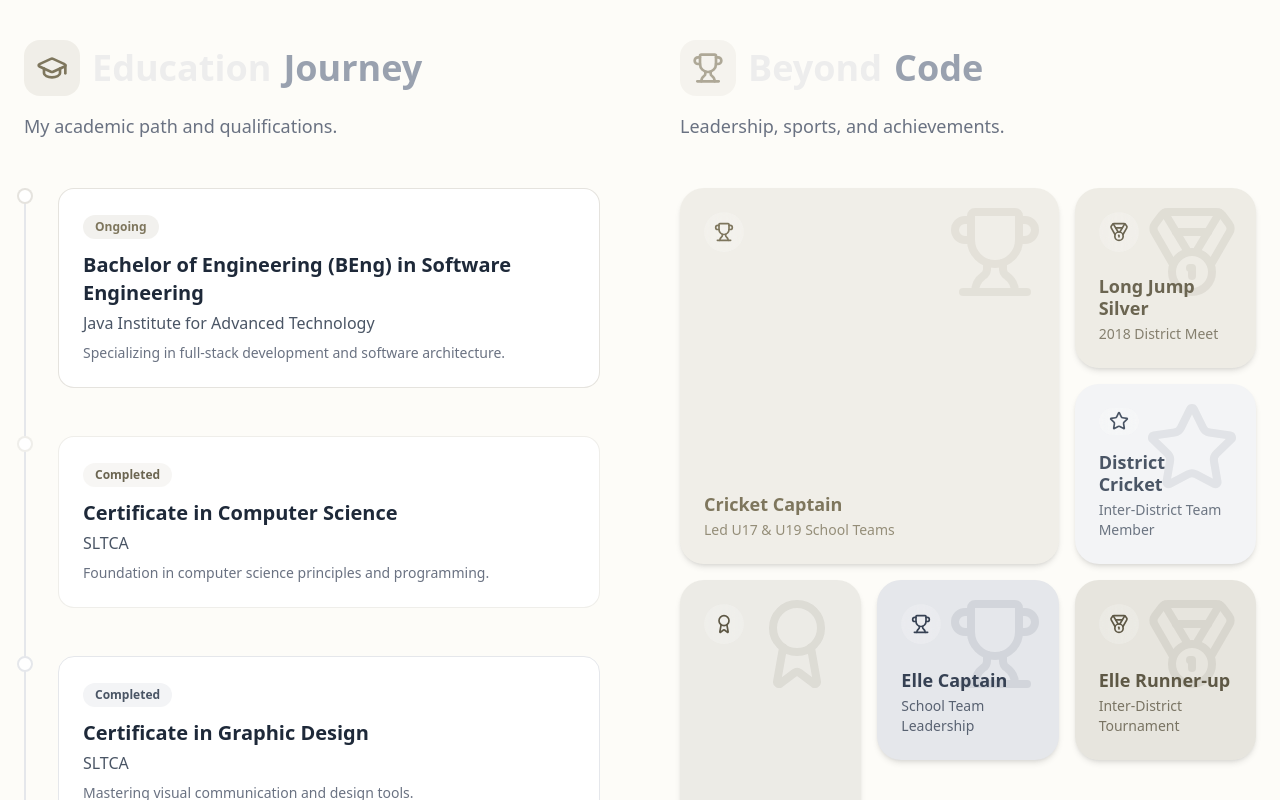
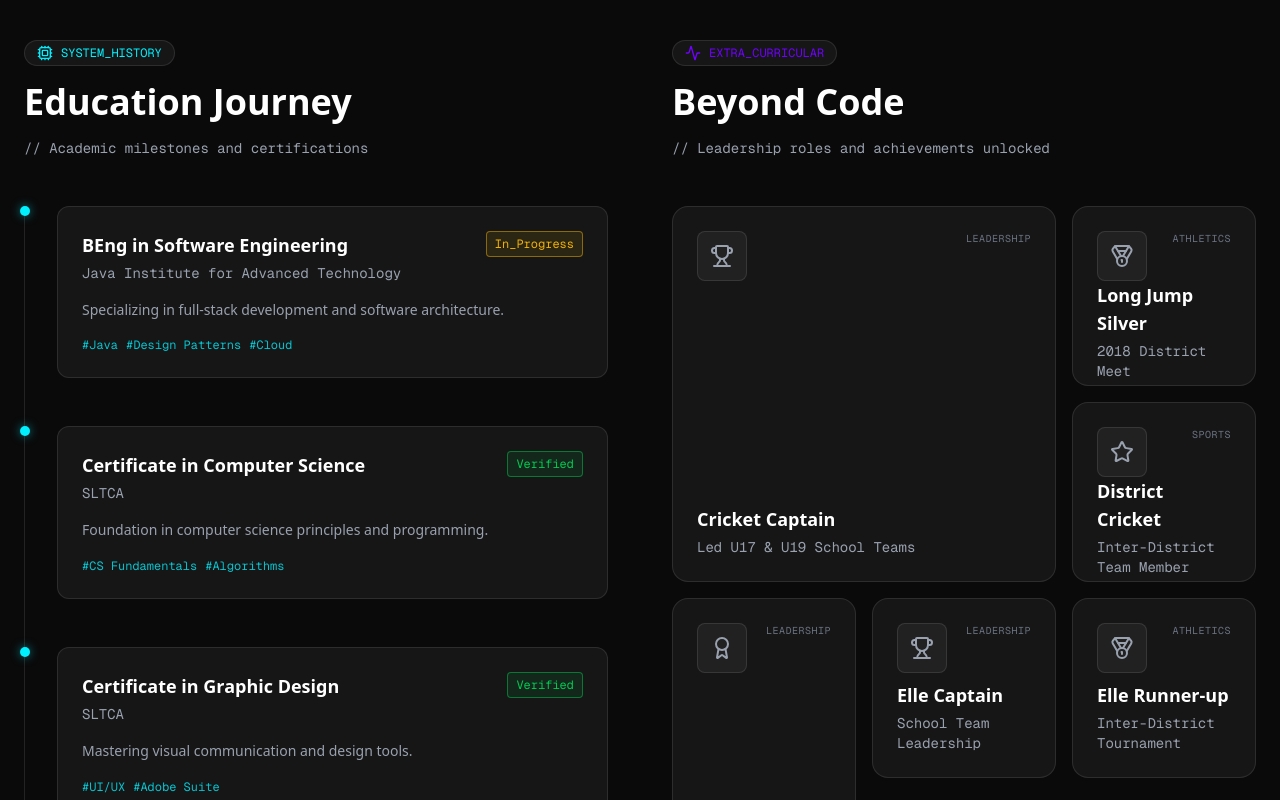
Before and after one commit to supuns2001/my-portfolio, a Next.js app: page / in a window 1280 px wide. Shown: the part 3540-4340 px from the top of the page. Built offline with nearby package versions, Linux system fonts and the light colour scheme.

Commit message:
Update Education.jsx

```diff
--- a/src/components/Education.jsx
+++ b/src/components/Education.jsx
@@ -1,36 +1,40 @@
 "use client";
 
 import { motion } from "framer-motion";
-import { GraduationCap, Award, Trophy, Medal, Star, Calendar } from "lucide-react";
+import { GraduationCap, Award, Trophy, Medal, Star, Cpu, Zap, Activity } from "lucide-react";
 
 const education = [
     {
-        degree: "Bachelor of Engineering (BEng) in Software Engineering",
+        degree: "BEng in Software Engineering",
         institution: "Java Institute for Advanced Technology",
         year: "Ongoing",
+        status: "In_Progress",
         description: "Specializing in full-stack development and software architecture.",
-        color: "bg-[#7e765d]/10 border-[#7e765d]/20 text-[#7e765d]",
+        tech: ["Java", "Design Patterns", "Cloud"],
     },
     {
         degree: "Certificate in Computer Science",
         institution: "SLTCA",
         year: "Completed",
+        status: "Verified",
         description: "Foundation in computer science principles and programming.",
-        color: "bg-[#aea897]/10 border-[#aea897]/20 text-[#6b6551]",
+        tech: ["CS Fundamentals", "Algorithms"],
     },
     {
         degree: "Certificate in Graphic Design",
         institution: "SLTCA",
         year: "Completed",
+        status: "Verified",
         description: "Mastering visual communication and design tools.",
-        color: "bg-gray-100 border-gray-200 text-gray-600",
+        tech: ["UI/UX", "Adobe Suite"],
     },
     {
         degree: "Certificate in AutoCAD",
         institution: "OCCS",
         year: "Completed",
+        status: "Verified",
         description: "Technical drawing and 2D/3D modeling skills.",
-        color: "bg-[#7e765d]/5 border-[#7e765d]/10 text-[#5e5845]",
+        tech: ["CAD", "3D Modeling"],
     },
 ];
 
@@ -40,48 +44,42 @@ const activities = [
         detail: "Led U17 & U19 School Teams",
         icon: Trophy,
         size: "col-span-2 row-span-2",
-        color: "bg-[#7e765d]/10 text-[#7e765d]",
-        iconColor: "text-[#7e765d]",
+        type: "Leadership",
     },
     {
         title: "Long Jump Silver",
         detail: "2018 District Meet",
         icon: Medal,
         size: "col-span-1 row-span-1",
-        color: "bg-[#aea897]/20 text-[#6b6551]",
-        iconColor: "text-[#6b6551]",
+        type: "Athletics",
     },
     {
         title: "District Cricket",
         detail: "Inter-District Team Member",
         icon: Star,
         size: "col-span-1 row-span-1",
-        color: "bg-gray-100 text-gray-600",
-        iconColor: "text-gray-600",
+        type: "Sports",
     },
     {
         title: "House Captain",
         detail: "School Sports Meet 2019",
         icon: Award,
         size: "col-span-1 row-span-2",
-        color: "bg-[#5e5845]/10 text-[#5e5845]",
-        iconColor: "text-[#5e5845]",
+        type: "Leadership",
     },
     {
         title: "Elle Captain",
         detail: "School Team Leadership",
         icon: Trophy,
         size: "col-span-1 row-span-1",
-        color: "bg-gray-200 text-gray-700",
-        iconColor: "text-gray-700",
+        type: "Leadership",
     },
     {
         title: "Elle Runner-up",
         detail: "Inter-District Tournament",
         icon: Medal,
         size: "col-span-1 row-span-1",
-        color: "bg-[#8c8673]/20 text-[#5e5845]",
-        iconColor: "text-[#5e5845]",
+        type: "Athletics",
     },
 ];
 
@@ -91,16 +89,40 @@ const TimelineItem = ({ item, index }) => (
         whileInView={{ opacity: 1, x: 0 }}
         viewport={{ once: true }}
         transition={{ delay: index * 0.1 }}
-        className="relative pl-8 pb-12 last:pb-0 border-l-2 border-gray-200"
+        className="relative pl-8 pb-12 last:pb-0 border-l border-white/10"
     >
-        <div className={`absolute -left-[9px] top-0 w-4 h-4 rounded-full border-2 bg-white ${item.color.split(" ")[1]}`} />
-        <div className={`p-6 rounded-2xl border ${item.color.split(" ")[1]} hover:shadow-lg transition-shadow bg-white`}>
-            <span className={`inline-block px-3 py-1 rounded-full text-xs font-bold mb-3 ${item.color}`}>
-                {item.year}
-            </span>
-            <h3 className="text-xl font-bold text-gray-800 mb-1">{item.degree}</h3>
-            <p className="text-gray-600 font-medium mb-2">{item.institution}</p>
-            <p className="text-gray-500 text-sm">{item.description}</p>
+        <div className="absolute -left-[5px] top-0 w-2.5 h-2.5 rounded-full bg-primary shadow-[0_0_10px_rgba(0,240,255,0.5)]" />
+
+        <div className="group relative">
+            <div className="absolute inset-0 bg-primary/5 rounded-xl blur-xl opacity-0 group-hover:opacity-100 transition-opacity" />
+            <div className="relative p-6 rounded-xl border border-white/10 bg-white/5 hover:border-primary/30 transition-all">
+                <div className="flex justify-between items-start mb-4">
+                    <div>
+                        <h3 className="text-lg font-bold text-white mb-1 group-hover:text-primary transition-colors">
+                            {item.degree}
+                        </h3>
+                        <p className="text-gray-400 text-sm font-mono">{item.institution}</p>
+                    </div>
+                    <span className={`px-2 py-1 rounded text-xs font-mono border ${item.status === "In_Progress"
+                            ? "border-yellow-500/50 text-yellow-500 bg-yellow-500/10"
+                            : "border-green-500/50 text-green-500 bg-green-500/10"
+                        }`}>
+                        {item.status}
+                    </span>
+                </div>
+
+                <p className="text-gray-400 text-sm mb-4 leading-relaxed">
+                    {item.description}
+                </p>
+
+                <div className="flex flex-wrap gap-2">
+                    {item.tech.map((t, i) => (
+                        <span key={i} className="text-xs font-mono text-primary/80">
+                            #{t}
+                        </span>
+                    ))}
+                </div>
+            </div>
         </div>
     </motion.div>
 );
@@ -112,18 +134,28 @@ const BentoItem = ({ item, index }) => (
         viewport={{ once: true }}
         transition={{ delay: index * 0.1 }}
         whileHover={{ scale: 1.02 }}
-        className={`${item.size} rounded-3xl p-6 ${item.color} relative overflow-hidden group cursor-default shadow-md`}
+        className={`${item.size} group relative overflow-hidden rounded-2xl border border-white/10 bg-white/5 hover:bg-white/10 transition-colors`}
     >
-        <div className="absolute top-0 right-0 p-4 opacity-10 group-hover:opacity-20 transition-opacity transform group-hover:scale-110 duration-500">
-            <item.icon className="w-24 h-24" />
-        </div>
-        <div className="relative z-10 h-full flex flex-col justify-between">
-            <div className="bg-white/20 w-10 h-10 rounded-full flex items-center justify-center backdrop-blur-sm mb-4">
-                <item.icon className={`w-5 h-5 ${item.iconColor}`} />
+        {/* Background Glow */}
+        <div className="absolute inset-0 bg-gradient-to-br from-primary/5 to-transparent opacity-0 group-hover:opacity-100 transition-opacity" />
+
+        <div className="relative z-10 h-full p-6 flex flex-col justify-between">
+            <div className="flex justify-between items-start">
+                <div className="p-3 rounded-lg bg-white/5 border border-white/10 group-hover:border-primary/30 transition-colors">
+                    <item.icon className="w-6 h-6 text-gray-400 group-hover:text-primary transition-colors" />
+                </div>
+                <span className="text-[10px] font-mono text-gray-500 uppercase tracking-wider">
+                    {item.type}
+                </span>
             </div>
+
             <div>
-                <h4 className="font-bold text-lg leading-tight mb-1">{item.title}</h4>
-                <p className="text-sm opacity-80 font-medium">{item.detail}</p>
+                <h4 className="font-bold text-white text-lg mb-1 group-hover:text-primary transition-colors">
+                    {item.title}
+                </h4>
+                <p className="text-sm text-gray-400 font-mono">
+                    {item.detail}
+                </p>
             </div>
         </div>
     </motion.div>
@@ -131,9 +163,14 @@ const BentoItem = ({ item, index }) => (
 
 export default function Education() {
     return (
-        <section id="education" className="py-32 bg-[#fdfcf8]">
-            <div className="container mx-auto px-6">
-                <div className="grid lg:grid-cols-2 gap-20">
+        <section id="education" className="py-32 bg-background relative overflow-hidden">
+            {/* Background Decorations */}
+            <div className="absolute top-1/4 left-0 w-[500px] h-[500px] bg-primary/5 rounded-full blur-[100px] -z-10" />
+            <div className="absolute bottom-1/4 right-0 w-[500px] h-[500px] bg-secondary/5 rounded-full blur-[100px] -z-10" />
+
+            <div className="container mx-auto px-6 relative z-10">
+                <div className="grid lg:grid-cols-2 gap-16">
+
                     {/* Education Timeline */}
                     <div>
                         <motion.div
@@ -142,14 +179,18 @@ export default function Education() {
                             viewport={{ once: true }}
                             className="mb-12"
                         >
-                            <h2 className="text-4xl font-bold mb-4 flex items-center gap-3">
-                                <span className="p-3 bg-[#7e765d]/10 rounded-2xl text-[#7e765d]">
-                                    <GraduationCap className="w-8 h-8" />
-                                </span>
-                                Education <span className="text-gray-400">Journey</span>
+                            <div className="inline-flex items-center gap-2 px-3 py-1 rounded-full bg-white/5 border border-white/10 mb-4">
+                                <Cpu className="w-4 h-4 text-primary" />
+                                <span className="text-xs font-mono text-primary">SYSTEM_HISTORY</span>
+                            </div>
+                            <h2 className="text-4xl font-bold mb-4 text-white">
+                                Education <span className="text-gradient">Journey</span>
                             </h2>
-                            <p className="text-gray-500 text-lg">My academic path and qualifications.</p>
+                            <p className="text-gray-400 font-mono text-sm">
+                                // Academic milestones and certifications
+                            </p>
                         </motion.div>
+
                         <div className="mt-8">
                             {education.map((edu, index) => (
                                 <TimelineItem key={index} item={edu} index={index} />
@@ -165,14 +206,18 @@ export default function Education() {
                             viewport={{ once: true }}
                             className="mb-12"
                         >
-                            <h2 className="text-4xl font-bold mb-4 flex items-center gap-3">
-                                <span className="p-3 bg-[#aea897]/10 rounded-2xl text-[#aea897]">
-                                    <Trophy className="w-8 h-8" />
-                                </span>
-                                Beyond <span className="text-gray-400">Code</span>
+                            <div className="inline-flex items-center gap-2 px-3 py-1 rounded-full bg-white/5 border border-white/10 mb-4">
+                                <Activity className="w-4 h-4 text-secondary" />
+                                <span className="text-xs font-mono text-secondary">EXTRA_CURRICULAR</span>
+                            </div>
+                            <h2 className="text-4xl font-bold mb-4 text-white">
+                                Beyond <span className="text-gradient">Code</span>
                             </h2>
-                            <p className="text-gray-500 text-lg">Leadership, sports, and achievements.</p>
+                            <p className="text-gray-400 font-mono text-sm">
+                                // Leadership roles and achievements unlocked
+                            </p>
                         </motion.div>
+
                         <div className="grid grid-cols-2 md:grid-cols-3 gap-4 auto-rows-[180px]">
                             {activities.map((activity, index) => (
                                 <BentoItem key={index} item={activity} index={index} />
```
